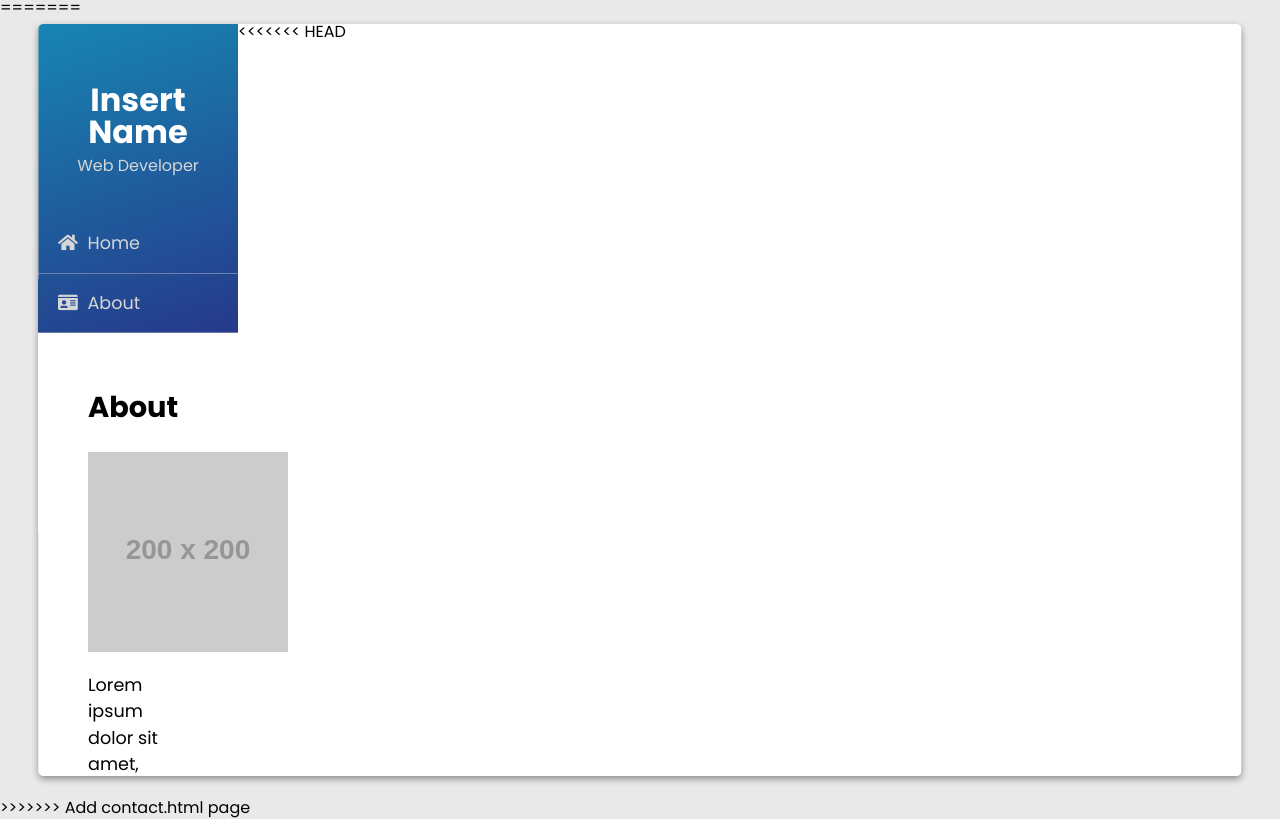
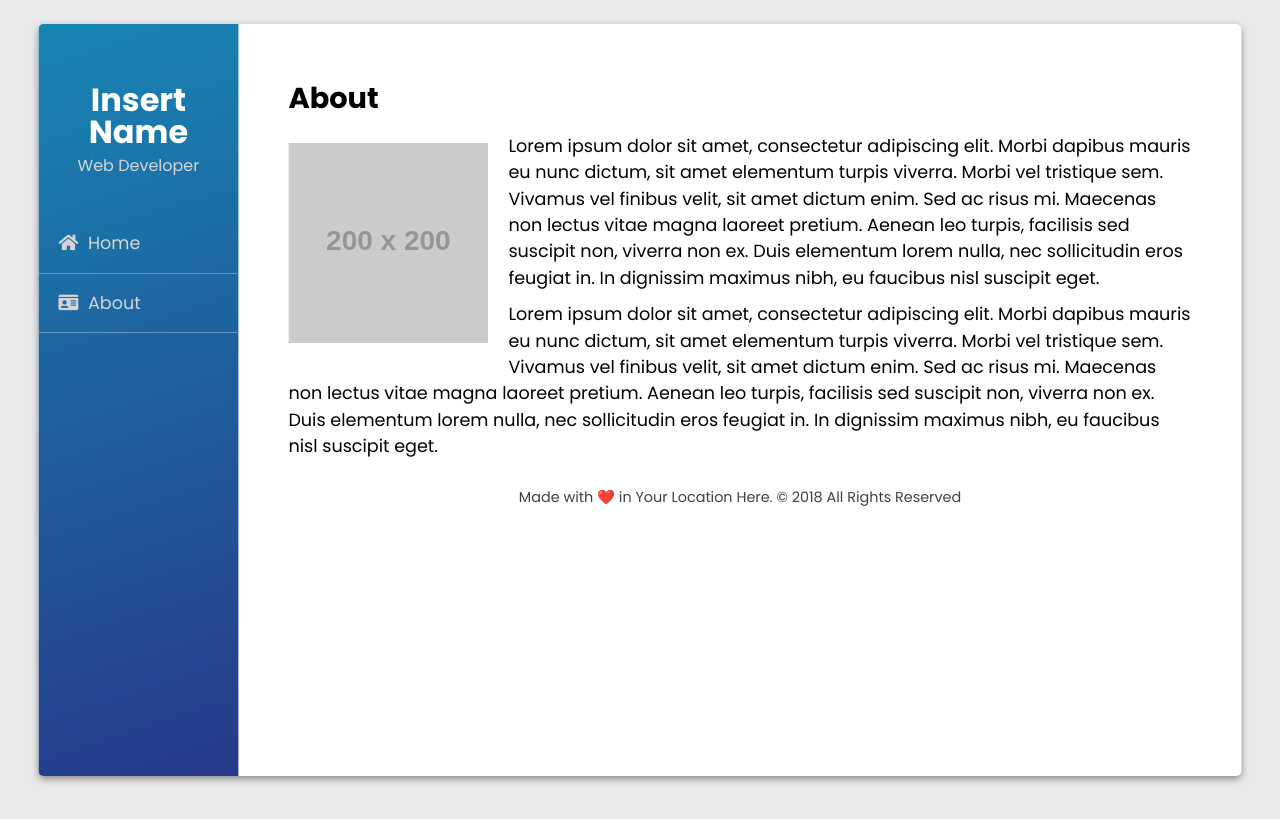
Before and after one commit to itarelkina/blog-itarelkina, a plain HTML site: page about.html in a window 1280 px wide. Drawn offline with nearby package versions, Linux system fonts and the light colour scheme; placeholder pictures from the web are drawn by us.

```diff
--- a/about.html
+++ b/about.html
@@ -28,7 +28,6 @@
               </ul>
             </div>
           </nav>
-<<<<<<< HEAD
           <main>
                 <div class="menu">
                   <div class="menu-icon" id="sidebarCollapse"><i class="fas fa-bars"></i> <span class="mobile-header">Your Name: Web Developer</span></div>
@@ -55,35 +54,6 @@
                   Made with ❤️ in Your Location Here. © 2018 All Rights Reserved
                 </footer>
               </main>     </div>
-=======
-<main>
-  <div class="menu">
-    <div class="menu-icon" id="sidebarCollapse"><i class="fas fa-bars"></i> <span class="mobile-header">Your Name: Web Developer</span></div>
-  </div>
-  <h1>About</h1>
-  <article>
-    <img class="about-image" src="http://via.placeholder.com/200" />
-    <p>
-      Lorem ipsum dolor sit amet, consectetur adipiscing elit. Morbi dapibus mauris eu
-      nunc dictum, sit amet elementum turpis viverra. Morbi vel tristique sem. Vivamus vel finibus velit,
-      sit amet dictum enim. Sed ac risus mi. Maecenas non lectus vitae magna laoreet pretium. Aenean leo
-      turpis, facilisis sed suscipit non, viverra non ex. Duis elementum lorem nulla, nec sollicitudin eros feugiat in.
-      In dignissim maximus nibh, eu faucibus nisl suscipit eget.
-    </p>
-    <p>
-      Lorem ipsum dolor sit amet, consectetur adipiscing elit. Morbi dapibus mauris eu
-      nunc dictum, sit amet elementum turpis viverra. Morbi vel tristique sem. Vivamus vel finibus velit,
-      sit amet dictum enim. Sed ac risus mi. Maecenas non lectus vitae magna laoreet pretium. Aenean leo
-      turpis, facilisis sed suscipit non, viverra non ex. Duis elementum lorem nulla, nec sollicitudin eros feugiat in.
-      In dignissim maximus nibh, eu faucibus nisl suscipit eget.
-    </p>
-  </article>
-  <footer>
-    Made with ❤️ in Your Location Here. © 2018 All Rights Reserved
-  </footer>
-</main>
-     </div>
->>>>>>> Add contact.html page
    </div>
     <script src="https://cdnjs.cloudflare.com/ajax/libs/jquery/3.3.1/jquery.min.js"></script>
     <script src="assets/js/sidebar.js"></script>
```
